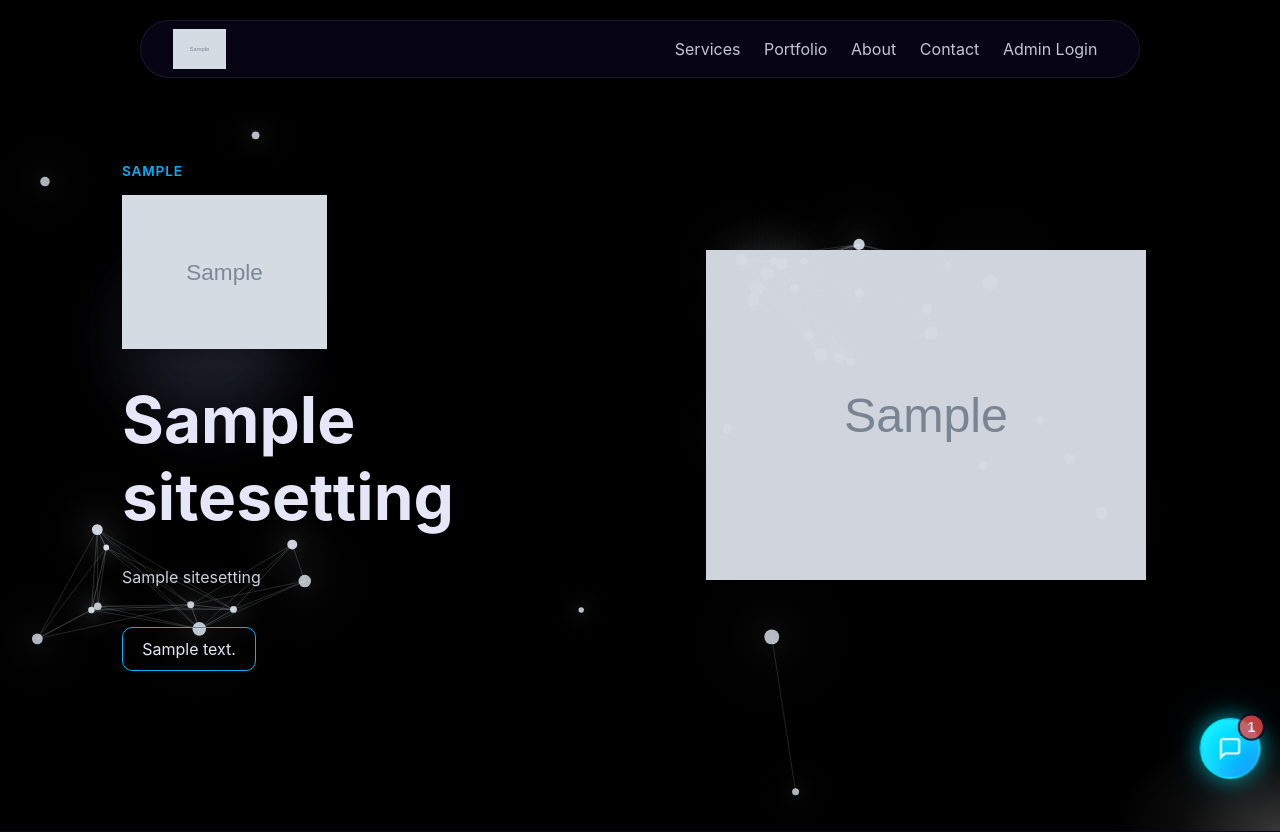
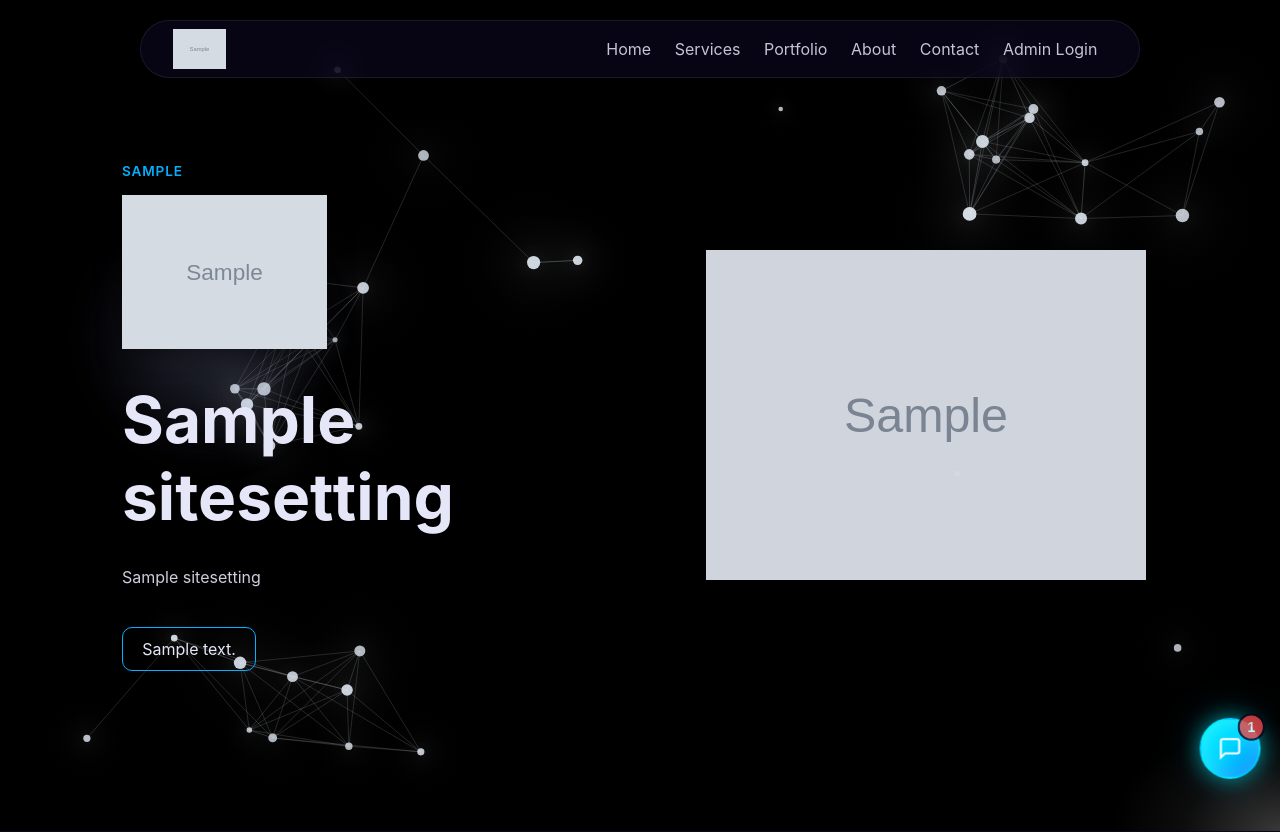
Before and after one commit to salvinramesh/portfolio, a Django app: page / in a window 1280 px wide. Shown: the top 832 px of the page. Run offline with Django 5.2, Linux system fonts and the light colour scheme; tables that the repository leaves empty hold one stand-in row (values such as "Sample post"); grey boxes marked "Sample" are stand-in pictures.

Commit message:
feat: Add Home link to header navigation and simplify footer Home link href.

```diff
--- a/templates/includes/footer.html
+++ b/templates/includes/footer.html
@@ -18,7 +18,7 @@
             <div class="footer-section">
                 <h3 class="footer-title">Quick Links</h3>
                 <nav class="footer-nav">
-                    <a href="/#hero" class="footer-link">Home</a>
+                    <a href="/" class="footer-link">Home</a>
                     <a href="/#services" class="footer-link">Services</a>
                     <a href="/#portfolio" class="footer-link">Portfolio</a>
                     <a href="/#about" class="footer-link">About</a>
--- a/templates/includes/header.html
+++ b/templates/includes/header.html
@@ -10,10 +10,11 @@
             {% endif %}
         </a>
         <nav>
-            <a href="#services">Services</a>
-            <a href="#portfolio">Portfolio</a>
-            <a href="#about">About</a>
-            <a href="#contact">Contact</a>
+            <a href="/">Home</a>
+            <a href="/#services">Services</a>
+            <a href="/#portfolio">Portfolio</a>
+            <a href="/#about">About</a>
+            <a href="/#contact">Contact</a>
             {% if request.user.is_staff %}
             <a href="{% url 'personal' %}">Personal</a>
             {% else %}
```
